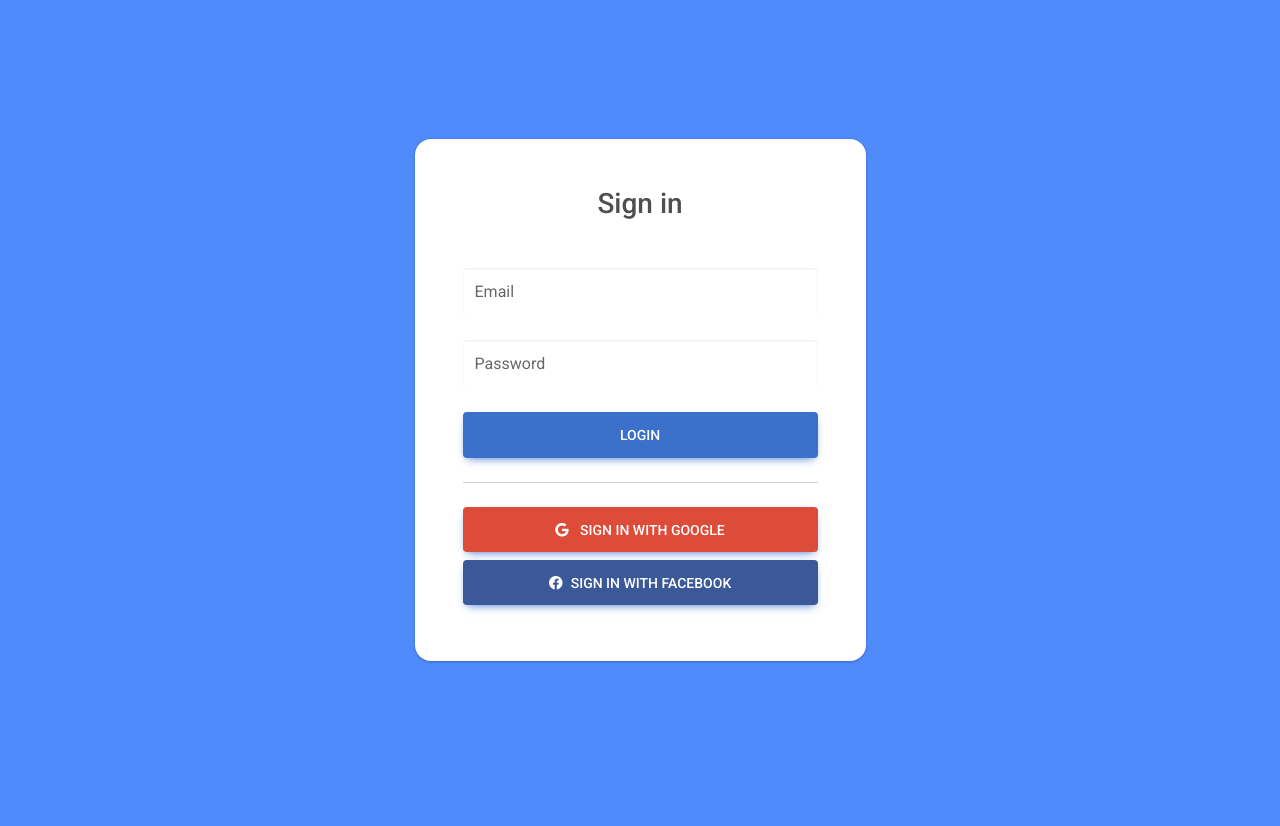
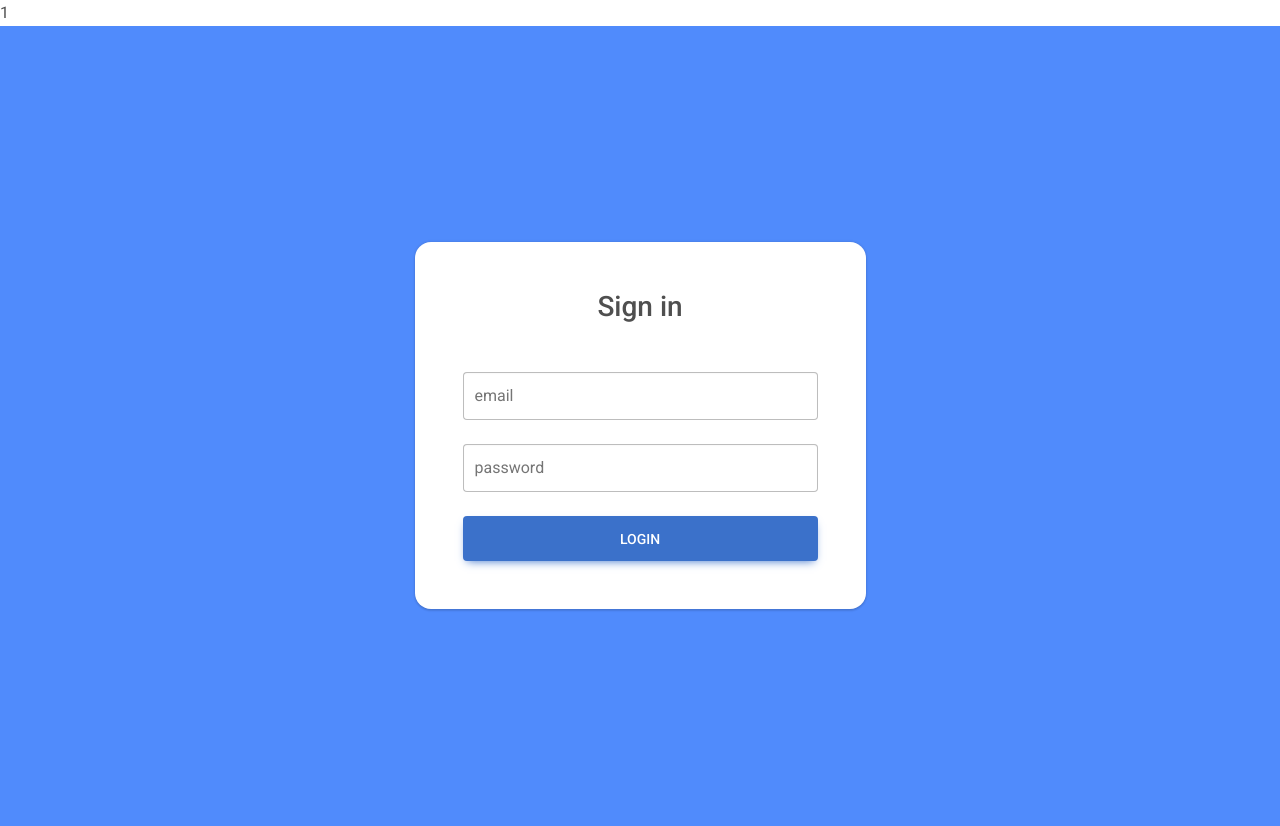
Before and after one commit to joheee/MajuJayaStore, a PHP site: page /view/auth/login.php in a window 1280 px wide. Before the commit the page ends 663 px from the top, so only its background shows below. Run offline with PHP 8.4, Linux system fonts and the light colour scheme; data that the repository does not hold is empty; some libraries are stand-ins or nearby versions.

Commit message:
fix layout login page

```diff
--- a/view/auth/login.php
+++ b/view/auth/login.php
@@ -1,5 +1,4 @@
-<?php require_once '../../utils/includeTemplate.php'; ?>
-
+<?= require_once '../../utils/includeTemplate.php'; ?>
 
 <?= include_template('../../view/template/header.php', ['title' => 'Login | MajuJaya']) ?>
 
@@ -13,23 +12,14 @@
             <h3 class="mb-5">Sign in</h3>
 
             <div class="form-outline mb-4">
-              <input type="email" id="typeEmailX-2" class="form-control form-control-lg" />
-              <label class="form-label" for="typeEmailX-2">Email</label>
+              <input type="email" id="form2Example17" class="form-control form-control-lg" placeholder="email" name="email">
             </div>
 
             <div class="form-outline mb-4">
-              <input type="password" id="typePasswordX-2" class="form-control form-control-lg" />
-              <label class="form-label" for="typePasswordX-2">Password</label>
+              <input type="password" id="form2Example27" class="form-control form-control-lg" placeholder="password" name="password"/>
             </div>
 
             <button class="btn btn-primary btn-lg btn-block" type="submit">Login</button>
-
-            <hr class="my-4">
-
-            <button class="btn btn-lg btn-block btn-primary" style="background-color: #dd4b39;"
-              type="submit"><i class="fab fa-google me-2"></i> Sign in with google</button>
-            <button class="btn btn-lg btn-block btn-primary mb-2" style="background-color: #3b5998;"
-              type="submit"><i class="fab fa-facebook-f me-2"></i>Sign in with facebook</button>
 
           </div>
         </div>
@@ -38,4 +28,4 @@
   </div>
 </section>
 
-<?= include_template('../../view/template/header.php') ?>
+<?= include_template('../../view/template/footer.php') ?>
--- a/view/template/header.php
+++ b/view/template/header.php
@@ -2,8 +2,8 @@
 <html lang="en">
 <head>
     <meta charset="UTF-8">
-    <meta http-equiv="X-UA-Compatible" content="IE=edge">
     <meta name="viewport" content="width=device-width, initial-scale=1.0">
+    <meta http-equiv="X-UA-Compatible" content="ie=edge">
     <link rel="stylesheet" href="https://cdn.jsdelivr.net/npm/bootstrap@4.1.3/dist/css/bootstrap.min.css" integrity="sha384-MCw98/SFnGE8fJT3GXwEOngsV7Zt27NXFoaoApmYm81iuXoPkFOJwJ8ERdknLPMO" crossorigin="anonymous">
     <link
     href="https://cdnjs.cloudflare.com/ajax/libs/font-awesome/6.0.0/css/all.min.css"
@@ -16,6 +16,10 @@
     rel="stylesheet"/>
     <link rel="preconnect" href="https://fonts.googleapis.com"><link rel="preconnect" href="https://fonts.gstatic.com" crossorigin>
     <link href="https://fonts.googleapis.com/css2?family=Heebo:wght@100;200;300;400;500;600;700;800;900&family=Pacifico&family=Poppins:ital,wght@1,600&display=swap" rel="stylesheet">
+    <meta charset="utf-8">
+    <meta name="viewport" content="width=device-width, initial-scale=1, shrink-to-fit=no">
+    <meta name="description" content="">
+    <meta name="author" content="">
     <link rel="canonical" href="https://getbootstrap.com/docs/4.0/examples/album/">
     <link href="https://maxcdn.bootstrapcdn.com/font-awesome/4.7.0/css/font-awesome.min.css" rel="stylesheet" />
 
```
